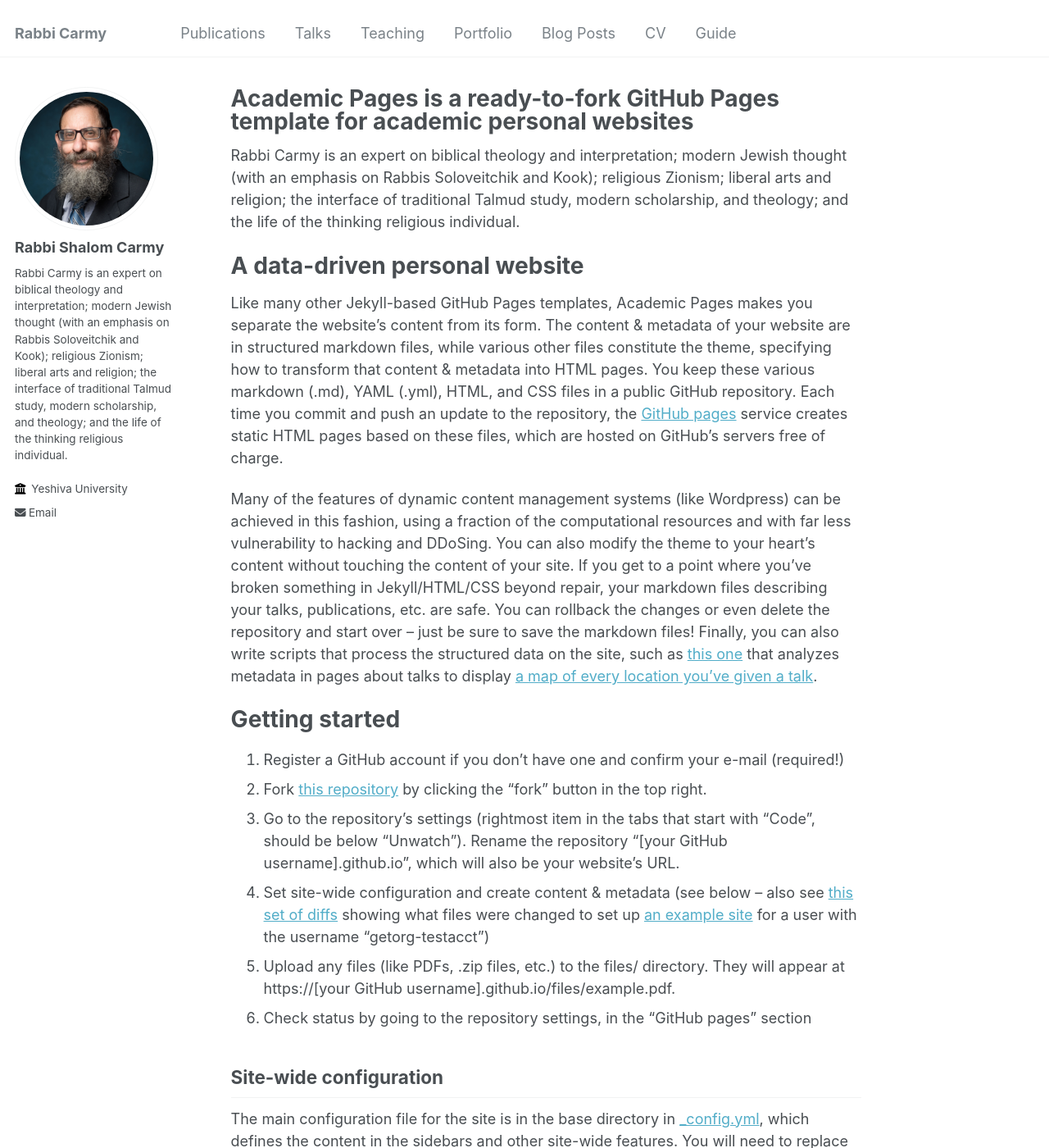
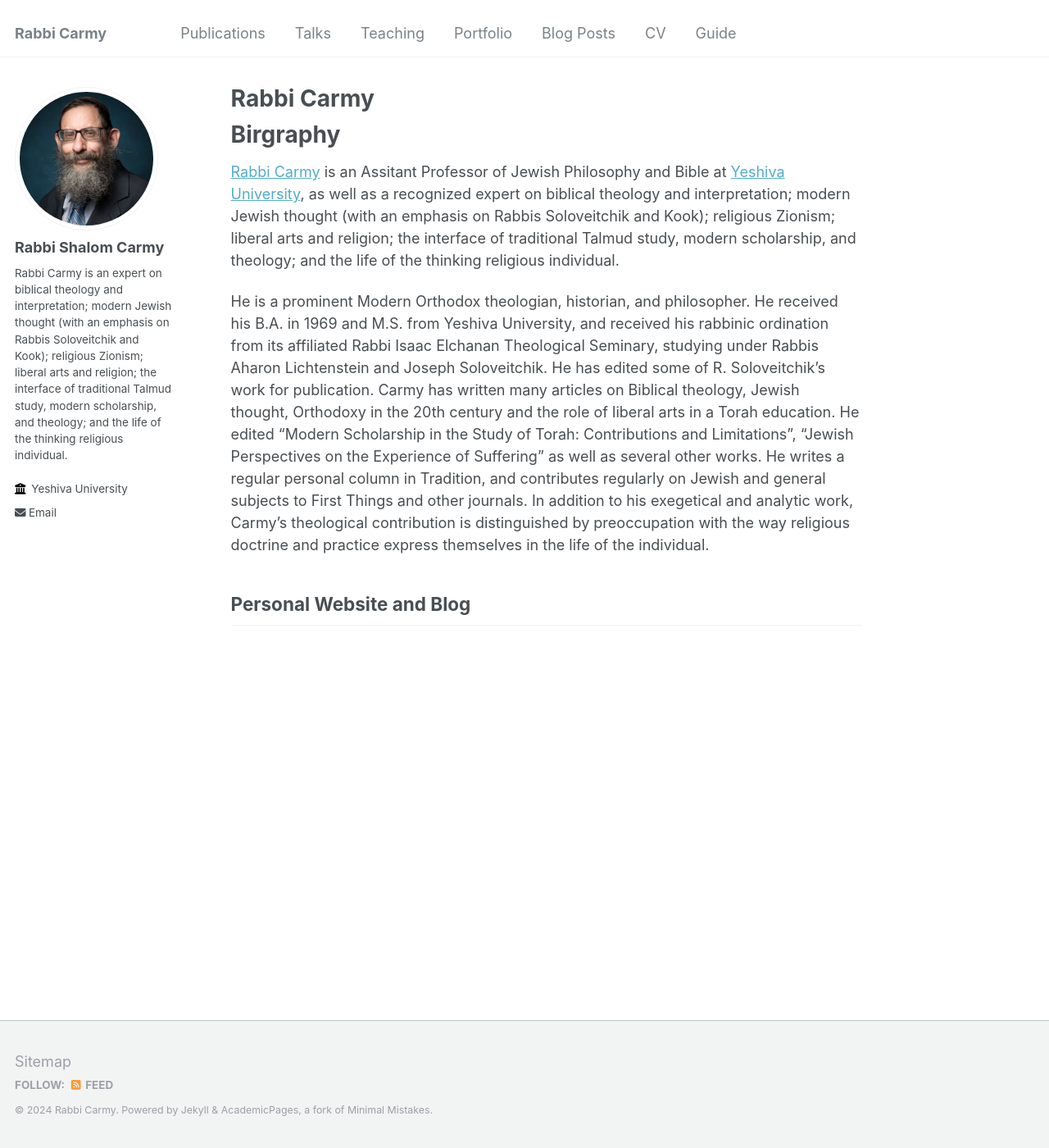
Before and after one commit to rabbicarmy/rabbicarmy.github.io, a Jekyll site: the page built from _pages/about.md, in a window 1280 px wide and 1400 px high. Shown: the whole window at 82% size. Built offline with Jekyll 4.4.1, drawn with Linux system fonts in a browser that asks for light colours; some of the changed text lies outside the part shown.

Commit message:
Update about.md

```diff
--- a/_pages/about.md
+++ b/_pages/about.md
@@ -1,49 +1,16 @@
 ---
 permalink: /
-title: "Academic Pages is a ready-to-fork GitHub Pages template for academic personal websites"
+title: "Rabbi Carmy"
 author_profile: true
 redirect_from:
   - /about/
   - /about.html
 ---
+Birgraphy
+======
+[Rabbi Carmy]([https://pages.github.com/](https://en.wikipedia.org/wiki/Shalom_Carmy)) is an Assitant Professor of Jewish Philosophy and Bible at [Yeshiva University](https://www.yu.edu/faculty/pages/carmy-shalom), as well as a recognized expert on biblical theology and interpretation; modern Jewish thought (with an emphasis on Rabbis Soloveitchik and Kook); religious Zionism; liberal arts and religion; the interface of traditional Talmud study, modern scholarship, and theology; and the life of the thinking religious individual.
 
-Rabbi Carmy is an expert on biblical theology and interpretation; modern Jewish thought (with an emphasis on Rabbis Soloveitchik and Kook); religious Zionism; liberal arts and religion; the interface of traditional Talmud study, modern scholarship, and theology; and the life of the thinking religious individual.
+He is a prominent Modern Orthodox theologian, historian, and philosopher. He received his B.A. in 1969 and M.S. from Yeshiva University, and received his rabbinic ordination from its affiliated Rabbi Isaac Elchanan Theological Seminary, studying under Rabbis Aharon Lichtenstein and Joseph Soloveitchik. He has edited some of R. Soloveitchik's work for publication. Carmy has written many articles on Biblical theology, Jewish thought, Orthodoxy in the 20th century and the role of liberal arts in a Torah education. He edited "Modern Scholarship in the Study of Torah: Contributions and Limitations", “Jewish Perspectives on the Experience of Suffering” as well as several other works. He writes a regular personal column in Tradition, and contributes regularly on Jewish and general subjects to First Things and other journals. In addition to his exegetical and analytic work, Carmy's theological contribution is distinguished by preoccupation with the way religious doctrine and practice express themselves in the life of the individual.
 
-A data-driven personal website
-======
-Like many other Jekyll-based GitHub Pages templates, Academic Pages makes you separate the website's content from its form. The content & metadata of your website are in structured markdown files, while various other files constitute the theme, specifying how to transform that content & metadata into HTML pages. You keep these various markdown (.md), YAML (.yml), HTML, and CSS files in a public GitHub repository. Each time you commit and push an update to the repository, the [GitHub pages](https://pages.github.com/) service creates static HTML pages based on these files, which are hosted on GitHub's servers free of charge.
-
-Many of the features of dynamic content management systems (like Wordpress) can be achieved in this fashion, using a fraction of the computational resources and with far less vulnerability to hacking and DDoSing. You can also modify the theme to your heart's content without touching the content of your site. If you get to a point where you've broken something in Jekyll/HTML/CSS beyond repair, your markdown files describing your talks, publications, etc. are safe. You can rollback the changes or even delete the repository and start over -- just be sure to save the markdown files! Finally, you can also write scripts that process the structured data on the site, such as [this one](https://github.com/academicpages/academicpages.github.io/blob/master/talkmap.ipynb) that analyzes metadata in pages about talks to display [a map of every location you've given a talk](https://academicpages.github.io/talkmap.html).
-
-Getting started
-======
-1. Register a GitHub account if you don't have one and confirm your e-mail (required!)
-1. Fork [this repository](https://github.com/academicpages/academicpages.github.io) by clicking the "fork" button in the top right.
-1. Go to the repository's settings (rightmost item in the tabs that start with "Code", should be below "Unwatch"). Rename the repository "[your GitHub username].github.io", which will also be your website's URL.
-1. Set site-wide configuration and create content & metadata (see below -- also see [this set of diffs](http://archive.is/3TPas) showing what files were changed to set up [an example site](https://getorg-testacct.github.io) for a user with the username "getorg-testacct")
-1. Upload any files (like PDFs, .zip files, etc.) to the files/ directory. They will appear at https://[your GitHub username].github.io/files/example.pdf.
-1. Check status by going to the repository settings, in the "GitHub pages" section
-
-Site-wide configuration
+Personal Website and Blog
 ------
-The main configuration file for the site is in the base directory in [_config.yml](https://github.com/academicpages/academicpages.github.io/blob/master/_config.yml), which defines the content in the sidebars and other site-wide features. You will need to replace the default variables with ones about yourself and your site's github repository. The configuration file for the top menu is in [_data/navigation.yml](https://github.com/academicpages/academicpages.github.io/blob/master/_data/navigation.yml). For example, if you don't have a portfolio or blog posts, you can remove those items from that navigation.yml file to remove them from the header.
-
-Create content & metadata
-------
-For site content, there is one markdown file for each type of content, which are stored in directories like _publications, _talks, _posts, _teaching, or _pages. For example, each talk is a markdown file in the [_talks directory](https://github.com/academicpages/academicpages.github.io/tree/master/_talks). At the top of each markdown file is structured data in YAML about the talk, which the theme will parse to do lots of cool stuff. The same structured data about a talk is used to generate the list of talks on the [Talks page](https://academicpages.github.io/talks), each [individual page](https://academicpages.github.io/talks/2012-03-01-talk-1) for specific talks, the talks section for the [CV page](https://academicpages.github.io/cv), and the [map of places you've given a talk](https://academicpages.github.io/talkmap.html) (if you run this [python file](https://github.com/academicpages/academicpages.github.io/blob/master/talkmap.py) or [Jupyter notebook](https://github.com/academicpages/academicpages.github.io/blob/master/talkmap.ipynb), which creates the HTML for the map based on the contents of the _talks directory).
-
-**Markdown generator**
-
-I have also created [a set of Jupyter notebooks](https://github.com/academicpages/academicpages.github.io/tree/master/markdown_generator
-) that converts a CSV containing structured data about talks or presentations into individual markdown files that will be properly formatted for the Academic Pages template. The sample CSVs in that directory are the ones I used to create my own personal website at stuartgeiger.com. My usual workflow is that I keep a spreadsheet of my publications and talks, then run the code in these notebooks to generate the markdown files, then commit and push them to the GitHub repository.
-
-How to edit your site's GitHub repository
-------
-Many people use a git client to create files on their local computer and then push them to GitHub's servers. If you are not familiar with git, you can directly edit these configuration and markdown files directly in the github.com interface. Navigate to a file (like [this one](https://github.com/academicpages/academicpages.github.io/blob/master/_talks/2012-03-01-talk-1.md) and click the pencil icon in the top right of the content preview (to the right of the "Raw | Blame | History" buttons). You can delete a file by clicking the trashcan icon to the right of the pencil icon. You can also create new files or upload files by navigating to a directory and clicking the "Create new file" or "Upload files" buttons.
-
-Example: editing a markdown file for a talk
-![Editing a markdown file for a talk](/images/editing-talk.png)
-
-For more info
-------
-More info about configuring Academic Pages can be found in [the guide](https://academicpages.github.io/markdown/). The [guides for the Minimal Mistakes theme](https://mmistakes.github.io/minimal-mistakes/docs/configuration/) (which this theme was forked from) might also be helpful.
```
